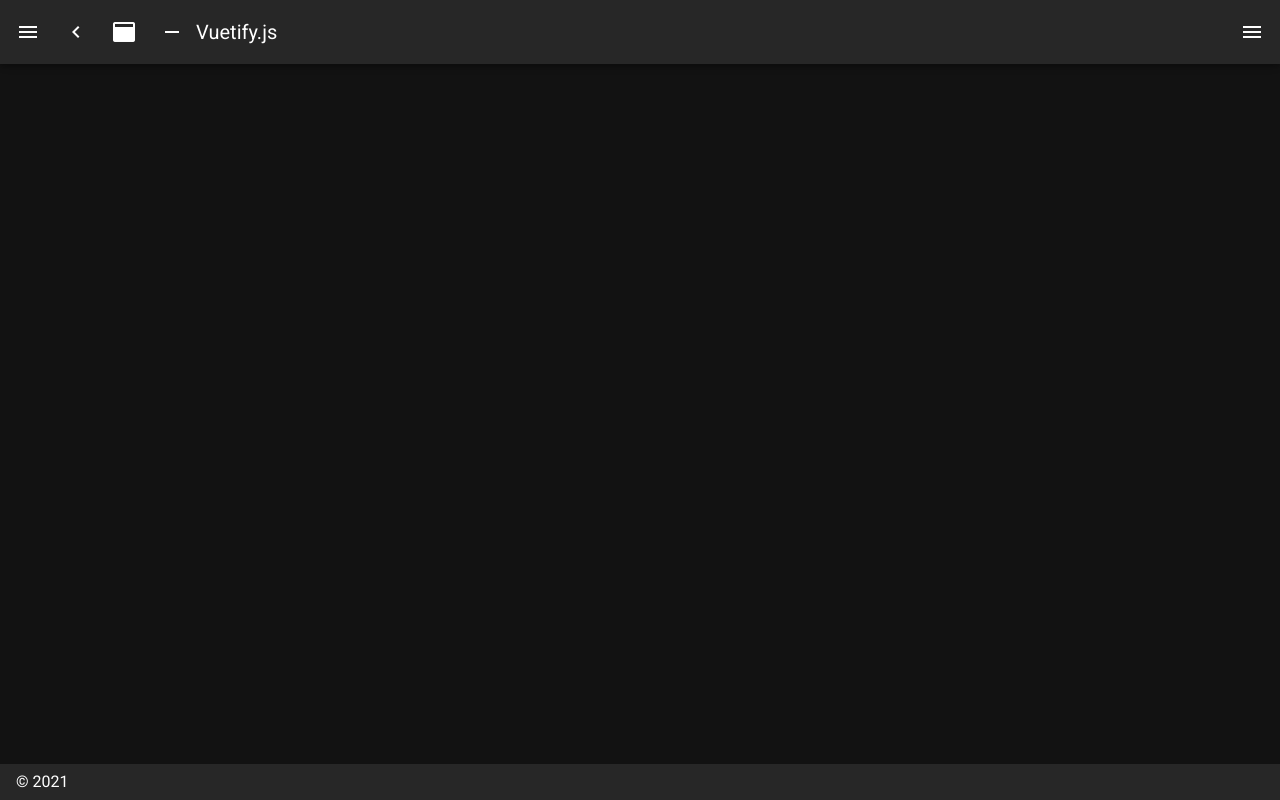
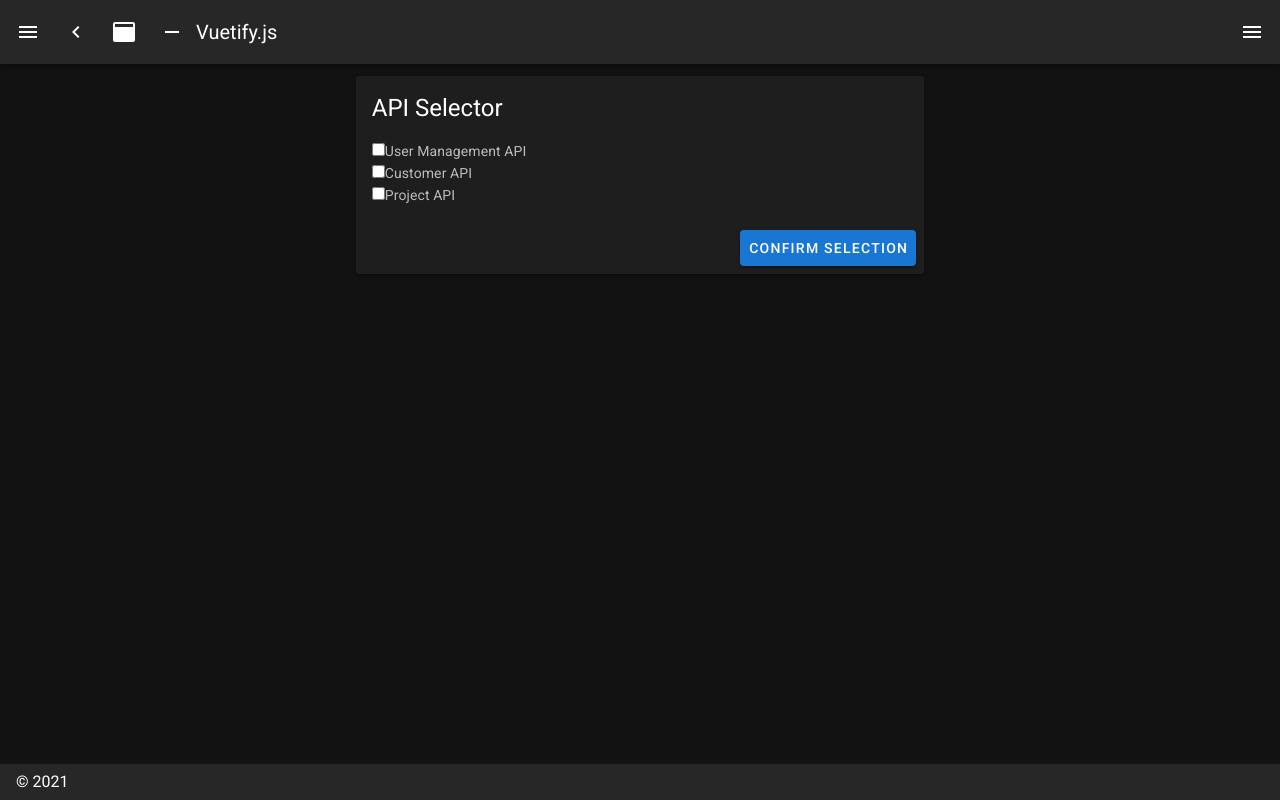
Before and after one commit to team-api-gateway/api-gw-frontend, a Nuxt app: page /api-selector in a window 1280 px wide. Before the commit this address had no page. Built offline with nearby package versions, Linux system fonts and the light colour scheme.

Commit message:
feat(init): create api-selector page

```diff
--- a/layouts/default.vue
+++ b/layouts/default.vue
@@ -103,8 +103,8 @@ export default {
         },
         {
           icon: 'mdi-chart-bubble',
-          title: 'Inspire',
-          to: '/inspire'
+          title: 'API Selector',
+          to: '/api-selector'
         }
       ],
       miniVariant: false,
--- /dev/null
+++ b/pages/api-selector.vue
@@ -0,0 +1,43 @@
+<template>
+  <v-row justify="center" align="center">
+    <v-col cols="12" sm="8" md="6">
+      <v-card>
+        <v-card-title class="headline">
+          API Selector
+        </v-card-title>
+        <v-card-text>
+          <div id="api-selector-app">
+            <template
+              v-for="api in apiList">
+              <div :key="api.id">
+                <input type="checkbox"/>
+                <span>{{ api.name }}</span>
+              </div>
+            </template>
+          </div>
+        </v-card-text>
+        <v-card-actions>
+          <v-spacer />
+          <v-btn
+            color="primary"
+          >
+            Confirm Selection
+          </v-btn>
+        </v-card-actions>
+      </v-card>
+    </v-col>
+  </v-row>
+</template>
+<script>
+export default {
+  data() {
+    return {
+      apiList: [
+        { id: 0, name: 'User Management API' },
+        { id: 1, name: 'Customer API' },
+        { id: 2, name: 'Project API' }
+      ]
+    }
+  }
+}
+</script>
--- a/pages/inspire.vue
+++ /dev/null
@@ -1,19 +0,0 @@
-<template>
-  <v-row>
-    <v-col class="text-center">
-      <img
-        src="/v.png"
-        alt="Vuetify.js"
-        class="mb-5"
-      >
-      <blockquote class="blockquote">
-        &#8220;First, solve the problem. Then, write the code.&#8221;
-        <footer>
-          <small>
-            <em>&mdash;John Johnson</em>
-          </small>
-        </footer>
-      </blockquote>
-    </v-col>
-  </v-row>
-</template>
```
